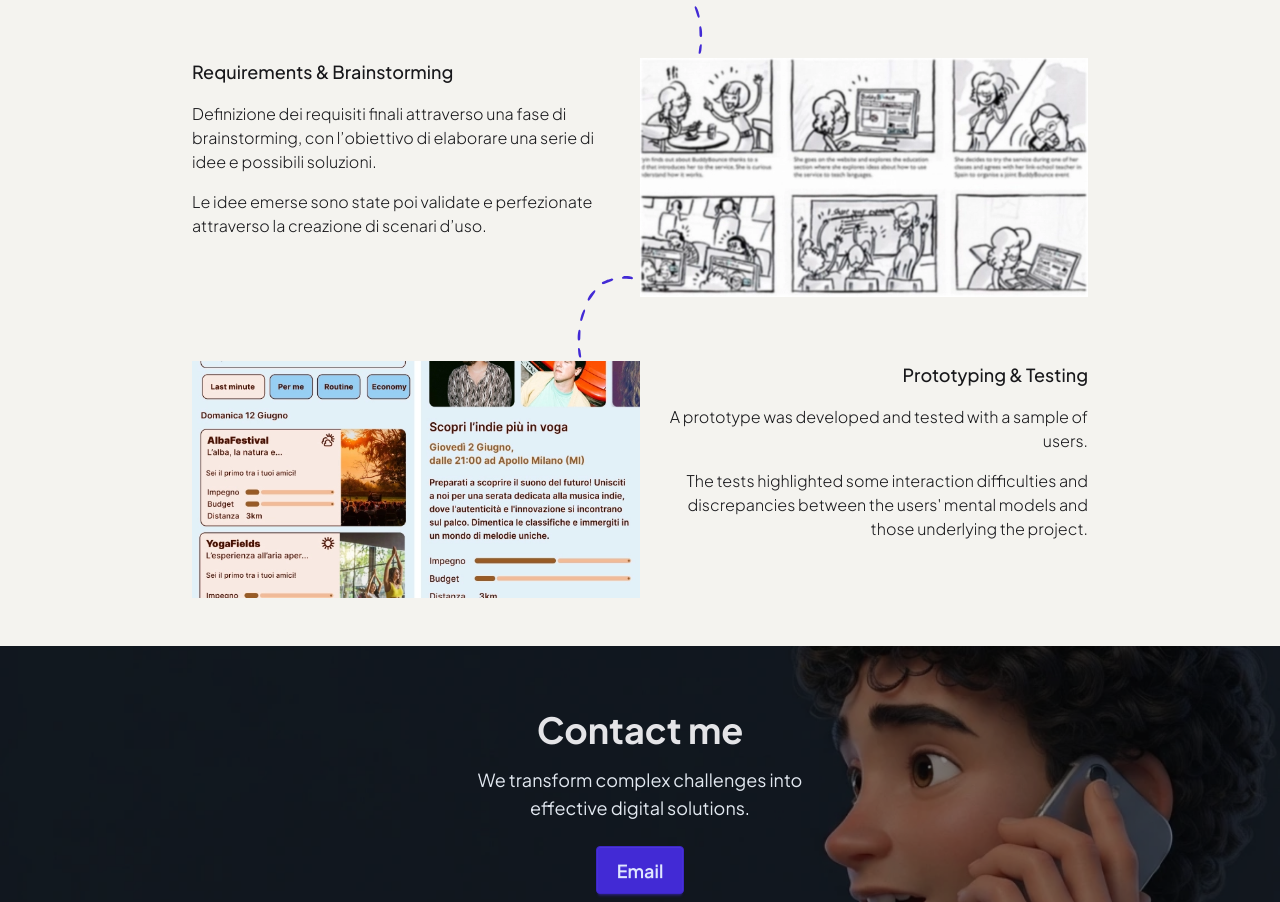
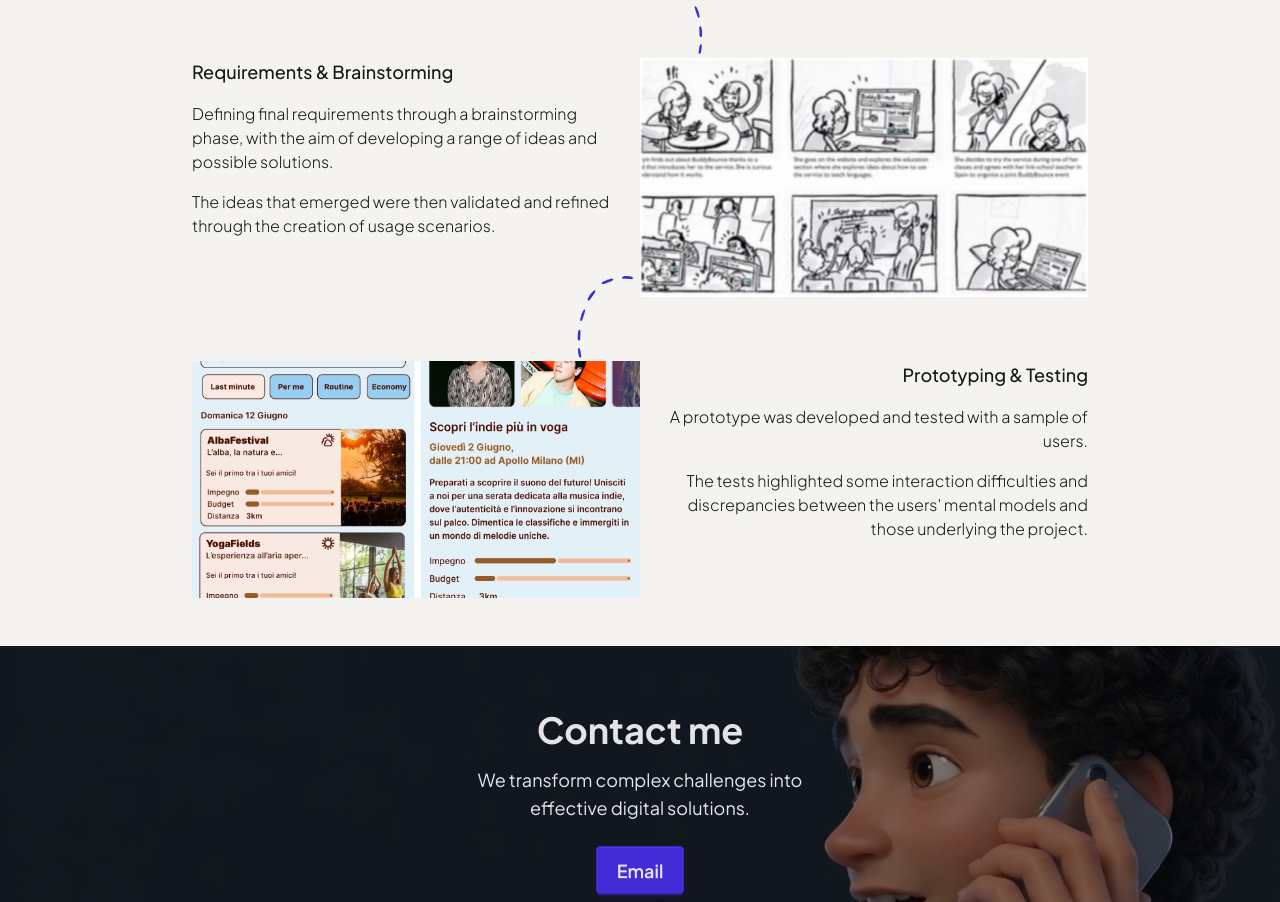
Before and after one commit to NicolaMatera/portfolio, a website: page Otium.html in a window 1280 px wide. Shown: the part 2634-3536 px from the top of the page. Drawn offline with Linux system fonts and the light colour scheme.

Commit message:
Fix texts

```diff
--- a/Otium.html
+++ b/Otium.html
@@ -191,12 +191,11 @@
                         Requirements & Brainstorming </h4>
                     <p
                         class="md:pr-4 mt-4 text-sm font-light xl:text-base reveal-on-scroll opacity-0 translate-y-10 transition-all duration-700 ease-out delay-100">
-                        Definizione dei requisiti finali attraverso una fase di brainstorming, con l’obiettivo di
-                        elaborare una serie di idee e possibili soluzioni.
+                        Defining final requirements through a brainstorming phase, with the aim of developing a range of ideas and possible solutions.
                     </p>
                     <p
                         class="md:pr-4 mt-4 text-sm font-light xl:text-base reveal-on-scroll opacity-0 translate-y-10 transition-all duration-700 ease-out delay-100">
-                        Le idee emerse sono state poi validate e perfezionate attraverso la creazione di scenari d’uso.
+                        The ideas that emerged were then validated and refined through the creation of usage scenarios.
                     </p>
                 </div>
                 <img class="relative z-10 md:w-1/2 max-w-[100%] h-auto" src="src/immagini/4otium.webp" alt="examples of use cases">
```
Also changed, not shown: src/output.css.
